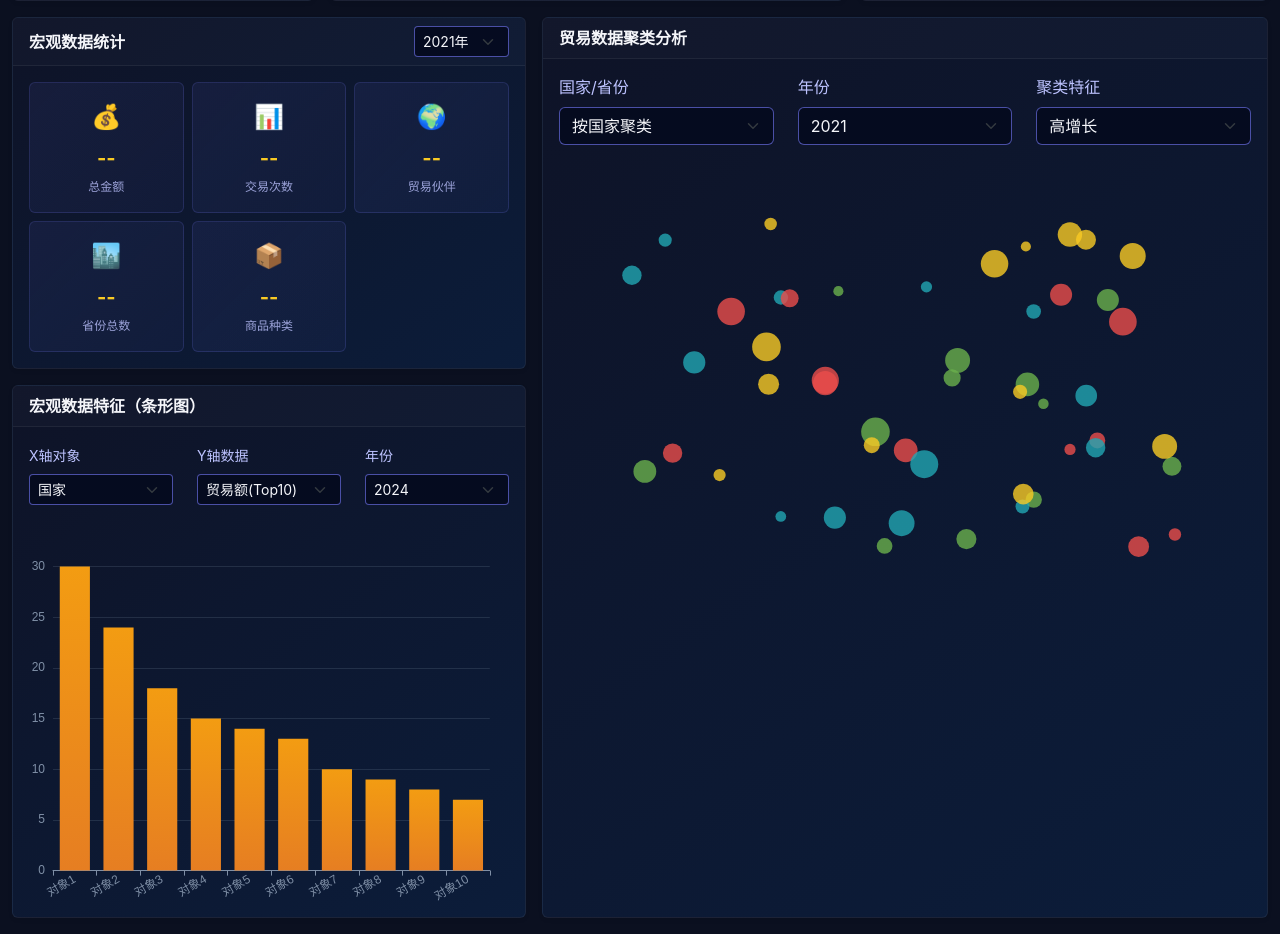
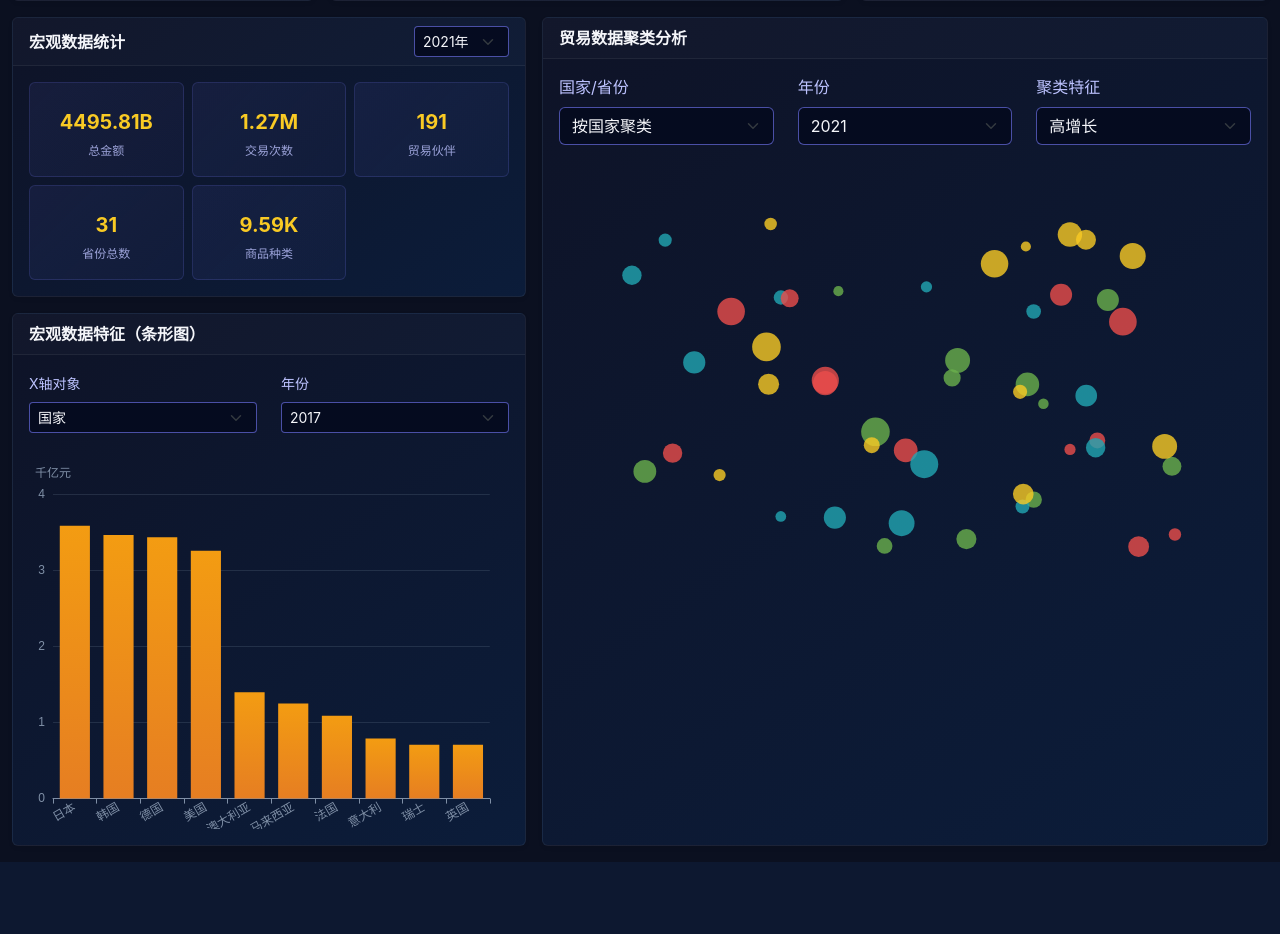
Before and after one commit to leo-luoson/app, a Flask app: page /dashboard in a window 1280 px wide. Shown: the part 533-1467 px from the top of the page. After the commit the page ends 1395 px from the top, so only its background shows below. Run offline with Flask 3, Linux system fonts and the light colour scheme; parts of the project's set-up code (start-up, migrations or seed data) failed here and were passed over; some libraries are stand-ins or nearby versions.

Commit message:
完善宏观统计数据接口及前端展示

```diff
--- a/static/js/dashboard.js
+++ b/static/js/dashboard.js
@@ -18,7 +18,9 @@ const DashboardApp = {
         pieRelation: '国家',
         pieYear: 2021,
         pieParam: '单价',
-        macroStatsYear: 2021
+        macroStatsYear: 2021,
+        macroBarXAxis: 'country',
+        macroBarYear: 2017
     },
 
     // AI对话管理器
@@ -34,6 +36,7 @@ const DashboardApp = {
         this.initCharts();
         this.bindEvents();
         this.loadMacroStats(this.state.macroStatsYear);
+        this.updateMacroBarChart();
     },
 
     /**
@@ -249,6 +252,9 @@ const DashboardApp = {
         // 宏观统计年份切换
         this.bindMacroStatsEvents();
 
+        // 宏观条形图参数切换
+        this.bindMacroBarEvents();
+
         // AI对话功能
         this.bindLLMEvents();
     },
@@ -388,6 +394,28 @@ const DashboardApp = {
     },
 
     /**
+     * 绑定宏观条形图事件
+     */
+    bindMacroBarEvents() {
+        const xAxisSelect = document.getElementById('macroXAxisSelect');
+        const yearSelect = document.getElementById('macroBarYearSelect');
+
+        if (xAxisSelect) {
+            xAxisSelect.addEventListener('change', (e) => {
+                this.state.macroBarXAxis = e.target.value;
+                this.updateMacroBarChart();
+            });
+        }
+
+        if (yearSelect) {
+            yearSelect.addEventListener('change', (e) => {
+                this.state.macroBarYear = parseInt(e.target.value);
+                this.updateMacroBarChart();
+            });
+        }
+    },
+
+    /**
      * 更新折线图
      */
     async updateLineChart() {
@@ -481,7 +509,7 @@ const DashboardApp = {
      */
     async loadMacroStats(year) {
         try {
-            const response = await fetch(`/api/macro_stats/${year}`);
+            const response = await fetch(`/api/macro_stats?year=${year}`);
             const result = await response.json();
 
             if (result.success && result.data) {
@@ -509,13 +537,65 @@ const DashboardApp = {
         document.getElementById('statTotalAmount').textContent =
             formatNumber(stats.total_amount || stats['总金额'] || 0);
         document.getElementById('statTradeCount').textContent =
-            formatNumber(stats.trade_count || stats['交易次数'] || 0);
+            formatNumber(stats.trade_count || stats['总交易次数'] || 0);
         document.getElementById('statCountries').textContent =
             formatNumber(stats.countries || stats['贸易伙伴总数'] || 0);
         document.getElementById('statProvinces').textContent =
-            formatNumber(stats.provinces || stats['省份总数'] || 0);
+            formatNumber(stats.provinces || stats['进口省份总数'] || 0);
         document.getElementById('statProducts').textContent =
-            formatNumber(stats.products || stats['商品种类总数'] || 0);
+            formatNumber(stats.products || stats['进口商品种类总数'] || 0);
+    },
+
+    /**
+     * 更新宏观条形图
+     */
+    async updateMacroBarChart() {
+        try {
+            // 映射前端值到后端期望的中文值
+            const relationMap = {
+                'country': '国家',
+                'province': '省份',
+                'product': '商品'
+            };
+
+            const response = await fetch('/api/macro_bar_data', {
+                method: 'POST',
+                headers: { 'Content-Type': 'application/json' },
+                body: JSON.stringify({
+                    relation: relationMap[this.state.macroBarXAxis] || '国家',
+                    param: '金额',  // 固定为金额（贸易额Top10）
+                    year: this.state.macroBarYear
+                })
+            });
+
+            const result = await response.json();
+
+            if (result.success && result.data) {
+                const barData = result.data;
+
+                // 提取x轴数据（名称）和y轴数据（数值）
+                const xAxisData = barData.map(item => item.x);
+                const yAxisData = barData.map(item => item.y);
+                const unit = barData.length > 0 ? barData[0].s : '';
+
+                // 更新图表
+                this.charts.macroBarChart.setOption({
+                    xAxis: {
+                        data: xAxisData
+                    },
+                    yAxis: {
+                        name: unit
+                    },
+                    series: [{
+                        data: yAxisData
+                    }]
+                });
+            } else {
+                console.error('加载条形图失败：', result.error);
+            }
+        } catch (error) {
+            console.error('加载条形图失败：', error);
+        }
     },
 
     /**
--- a/templates/dashboard.html
+++ b/templates/dashboard.html
@@ -148,35 +148,35 @@
                     <div class="row g-2">
                         <div class="col-6 col-md-4">
                             <div class="stat-card p-3 rounded text-center">
-                                <div class="stat-icon mb-2">💰</div>
+                                <div class="stat-icon mb-2"></div>
                                 <div class="stat-value" id="statTotalAmount">--</div>
                                 <div class="stat-label">总金额</div>
                             </div>
                         </div>
                         <div class="col-6 col-md-4">
                             <div class="stat-card p-3 rounded text-center">
-                                <div class="stat-icon mb-2">📊</div>
+                                <div class="stat-icon mb-2"></div>
                                 <div class="stat-value" id="statTradeCount">--</div>
                                 <div class="stat-label">交易次数</div>
                             </div>
                         </div>
                         <div class="col-6 col-md-4">
                             <div class="stat-card p-3 rounded text-center">
-                                <div class="stat-icon mb-2">🌍</div>
+                                <div class="stat-icon mb-2"></div>
                                 <div class="stat-value" id="statCountries">--</div>
                                 <div class="stat-label">贸易伙伴</div>
                             </div>
                         </div>
                         <div class="col-6 col-md-4">
                             <div class="stat-card p-3 rounded text-center">
-                                <div class="stat-icon mb-2">🏙️</div>
+                                <div class="stat-icon mb-2"></div>
                                 <div class="stat-value" id="statProvinces">--</div>
                                 <div class="stat-label">省份总数</div>
                             </div>
                         </div>
                         <div class="col-6 col-md-4">
                             <div class="stat-card p-3 rounded text-center">
-                                <div class="stat-icon mb-2">📦</div>
+                                <div class="stat-icon mb-2"></div>
                                 <div class="stat-value" id="statProducts">--</div>
                                 <div class="stat-label">商品种类</div>
                             </div>
@@ -190,27 +190,19 @@
                 <div class="card-header fw-bold">宏观数据特征（条形图）</div>
                 <div class="card-body">
                     <div class="row mb-3">
-                        <div class="col-4">
+                        <div class="col-6">
                             <label class="form-label small">X轴对象</label>
                             <select class="form-select form-select-sm" id="macroXAxisSelect">
-                                <option value="country">国家</option>
+                                <option value="country" selected>国家</option>
                                 <option value="province">省份</option>
                                 <option value="product">商品</option>
-                                <option value="mode">贸易方式</option>
                             </select>
                         </div>
-                        <div class="col-4">
-                            <label class="form-label small">Y轴数据</label>
-                            <select class="form-select form-select-sm" id="macroYAxisSelect">
-                                <option value="top10">贸易额(Top10)</option>
-                                <option value="share">贸易额份额</option>
-                            </select>
-                        </div>
-                        <div class="col-4">
+                        <div class="col-6">
                             <label class="form-label small">年份</label>
-                            <select class="form-select form-select-sm" id="macroYearSelect">
-                                {% for y in range(2015, 2026) %}
-                                    <option value="{{ y }}" {% if y == 2024 %}selected{% endif %}>{{ y }}</option>
+                            <select class="form-select form-select-sm" id="macroBarYearSelect">
+                                {% for y in range(2012, 2022) %}
+                                    <option value="{{ y }}" {% if y == 2017 %}selected{% endif %}>{{ y }}</option>
                                 {% endfor %}
                             </select>
                         </div>
```
